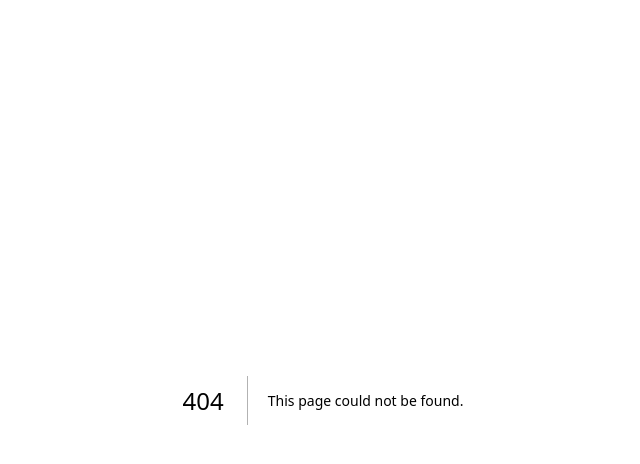
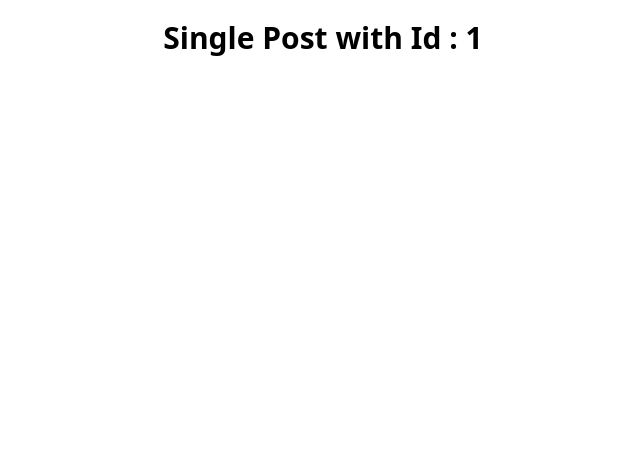
Before and after one commit to Mohammad-Nafis-Abdullah/mna-blog-application, a Next.js app: page /post/1 in a window 1280 px wide. Before the commit this address had no page. Shown: the top 464 px of the page, without its empty margins (317-957 px from the left). Built offline with nearby package versions, Linux system fonts and the light colour scheme.

Commit message:
page created as neccessary of route

```diff
--- /dev/null
+++ b/src/pages/create-post.js
@@ -0,0 +1,11 @@
+import React from 'react';
+
+const CreatePost = () => {
+    return (
+        <div>
+            <h2 className='font-bold text-center text-3xl my-5'>Create Post page</h2>
+        </div>
+    );
+};
+
+export default CreatePost;
--- a/src/pages/index.js
+++ b/src/pages/index.js
@@ -9,7 +9,7 @@ const inter = Inter({ subsets: ['latin'] })
 export default function Home() {
   return (
     <>
-      <h1 className='font-bold text-5xl text-center my-5'>Tailwind connected</h1>
+      <h1 className='font-bold text-3xl text-center my-5'>Home Page</h1>
     </>
   )
 }
--- /dev/null
+++ b/src/pages/post/[postId].js
@@ -0,0 +1,13 @@
+import { useRouter } from 'next/router';
+import React from 'react';
+
+const SinglePost = () => {
+    const { query:{postId} } = useRouter();
+    return (
+        <div>
+            <h2 className='text-3xl font-bold text-center my-5'>Single Post with Id : {postId}</h2>
+        </div>
+    );
+};
+
+export default SinglePost;
```
